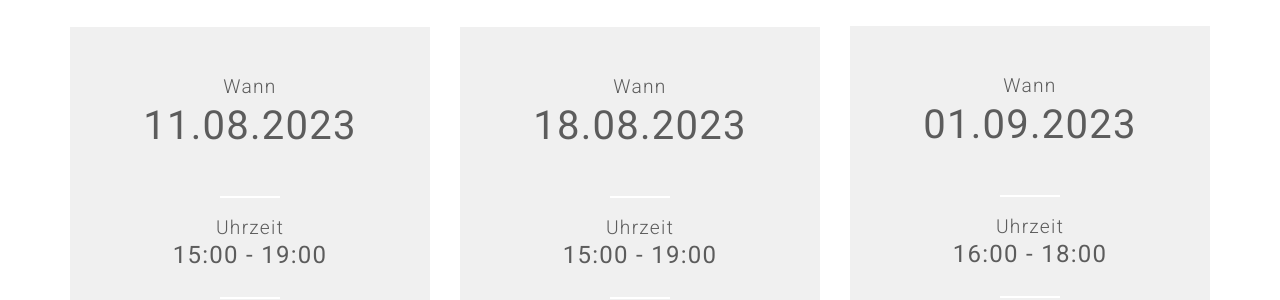
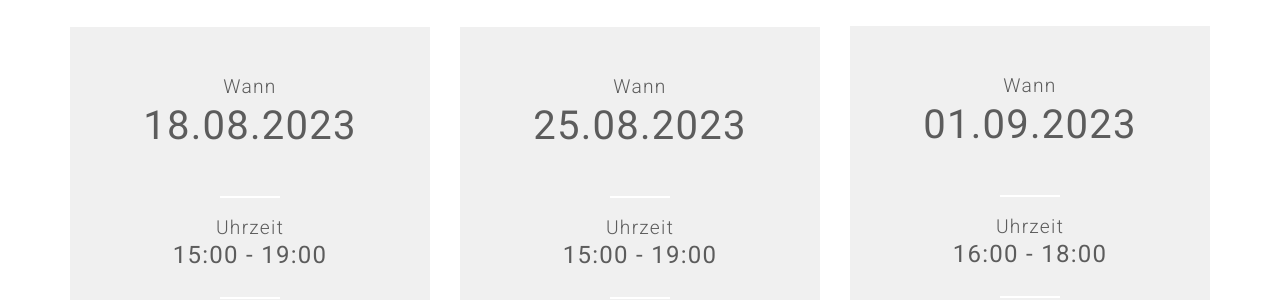
Before and after one commit to coderdojo-wien/coderdojo-wien.github.io, a Jekyll site: the page built from index.html, in a window 1280 px wide and 900 px high, scrolled down 3897 px. Shown: the part 158-458 px from the top of the window. Built offline with Jekyll 4.4.1, drawn with Linux system fonts in a browser that asks for light colours; nearby versions of some CDN libraries; comment, search, counter and statistics services are not loaded.

Commit message:
Update events.yml

```diff
--- a/_data/events.yml
+++ b/_data/events.yml
@@ -3,20 +3,20 @@ title: "Termine"
 description: "Ein Anmeldung ist für die Teilnahme an den online CoderDojos nicht erforderlich. Das genaue Workshopprogramm mit den Teilnahmelinks finden sie in unserem aktuellen Newsletter, der jeweils bis spätestens den Tag davor versendet wird und auf unserer Hompepage https://www.facebook.com/coderdojowien. </br><b>Für die Teilnahme an offline CoderDojos ist unbedingt eine Anmeldung erforderlich!</b>"
 events-list:
 
-- event-date: 11.08.2023
+- event-date: 18.08.2023
   event-time: 15:00 - 19:00
-  event-startdate: 2023-08-11T15:00:00+0100
-  event-enddate: 2023-08-11T19:00:00+0100
+  event-startdate: 2023-08-18T15:00:00+0100
+  event-enddate: 2023-08-18T19:00:00+0100
   event-name: Online CoderDojo
   event-type: Online
   event-place: Online Dojo
   event-place-name: Online
   event-url: "https://linz.coderdojo.net/termine/"
 
-- event-date: 18.08.2023
+- event-date: 25.08.2023
   event-time: 15:00 - 19:00
-  event-startdate: 2023-08-18T15:00:00+0100
-  event-enddate: 2023-08-18T19:00:00+0100
+  event-startdate: 2023-08-25T15:00:00+0100
+  event-enddate: 2023-08-25T19:00:00+0100
   event-name: Online CoderDojo
   event-type: Online
   event-place: Online Dojo
```
